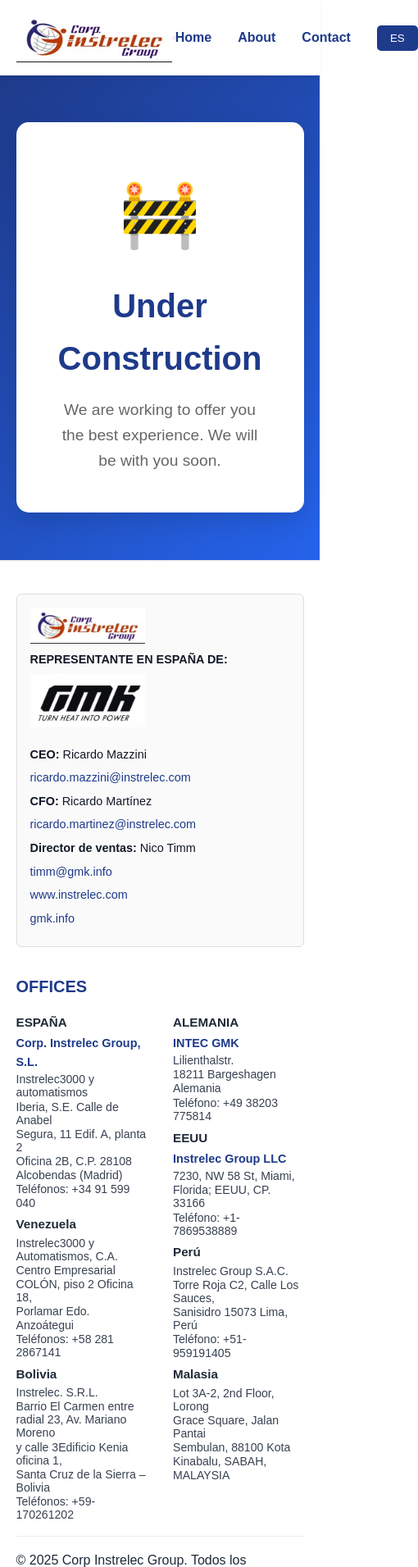
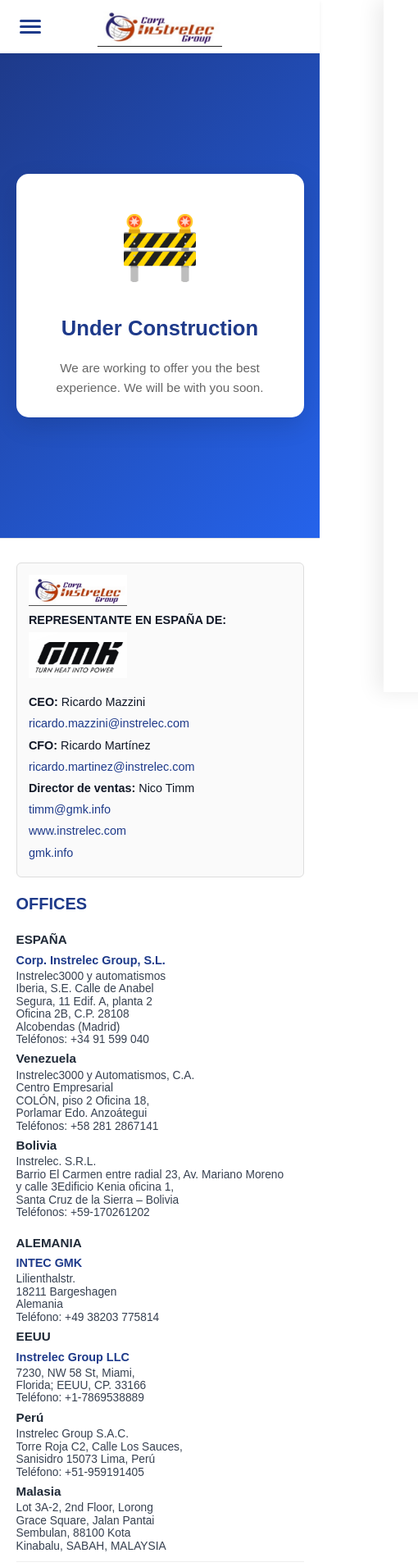
Before and after one commit to alegreguevarapatricio-ai/web_instrelec, a plain HTML site: page index.html in a window 390 px wide. Shown: the top 1911 px of the page at 82% size, 510 px wide, since content can reach past the window. Drawn offline with Linux system fonts and the light colour scheme.

Commit message:
agregado de responsive + .gitignore + README.md

```diff
--- a/css/styles.css
+++ b/css/styles.css
@@ -32,15 +32,33 @@
             justify-content: space-between;
             align-items: center;
             padding: 1rem 5%;
+            position: relative;
             max-width: 1200px;
             margin: 0 auto;
         }
 
-        .logo { height: 60px; }
+    .logo { height: 60px; max-width:160px; }
 
-        .nav-links { display:flex; gap:2rem; list-style:none; align-items:center; }
-        .nav-links a { text-decoration:none; color:var(--azul-oscuro); font-weight:600; }
-        .lang-selector { background:var(--azul-oscuro); color:#fff; border:none; padding:0.5rem 1rem; border-radius:5px; }
+    /* Navigation */
+    .nav-links { display:flex; gap:2rem; list-style:none; align-items:center; }
+    .nav-links a { text-decoration:none; color:var(--azul-oscuro); font-weight:600; }
+    .lang-selector { background:var(--azul-oscuro); color:#fff; border:none; padding:0.5rem 1rem; border-radius:5px; }
+
+    /* Mobile menu toggle (hidden on desktop) */
+    .menu-toggle { display:none; background:transparent; border:none; cursor:pointer; padding:0.25rem; }
+    .menu-toggle span { display:block; width:26px; height:3px; background:var(--azul-oscuro); margin:4px 0; border-radius:2px; }
+
+    /* Overlay used when mobile menu is open */
+    .overlay {
+        position: fixed;
+        inset: 0;
+        background: rgba(0,0,0,0.35);
+        opacity: 0;
+        visibility: hidden;
+        transition: opacity 0.25s ease-in-out, visibility 0.25s;
+        z-index: 110;
+    }
+    .overlay.active { opacity: 1; visibility: visible; }
 
         /* Contenido Principal */
         main {
@@ -61,33 +79,33 @@
         footer {
             background: #fff;
             color: var(--texto-dark);
-            padding: 2.5rem 5%;
+            padding: 1.8rem 5%;
             border-top: 1px solid #e6e6e6;
         }
 
         .footer-content { max-width:1200px; margin:0 auto; }
 
-        .footer-inner { display:flex; gap:2rem; align-items:flex-start; }
+    .footer-inner { display:flex; gap:1rem; align-items:flex-start; }
 
-        /* Left column: GMK representative box */
-        .footer-left { width:280px; }
-        .gmk-box { border:1px solid #ddd; padding:1rem; background:#fafafa; border-radius:6px; }
-        .gmk-box img { display:block; max-width:140px; margin-bottom:0.5rem; }
-        .gmk-box p { font-size:0.9rem; color:#111827; margin:0.35rem 0; }
+    /* Left column: GMK representative box */
+    .footer-left { width:300px; }
+    .gmk-box { border:1px solid #ddd; padding:0.9rem; background:#fafafa; border-radius:6px; }
+    .gmk-box img { display:block; max-width:130px; margin-bottom:0.4rem; }
+    .gmk-box p { font-size:0.9rem; color:#111827; margin:0.2rem 0; }
         .gmk-box a { color:var(--azul-oscuro); text-decoration:none; }
 
         /* Right column: offices */
         .footer-right { flex:1; }
         .footer-title { color:var(--azul-oscuro); font-size:1.25rem; font-weight:700; margin:0 0 1rem 0; }
 
-    /* Two-column layout for offices: explicit two columns (3 then 4) */
-    .offices-grid { display:flex; gap:2rem; align-items:flex-start; }
-    .offices-col { flex:1; display:flex; flex-direction:column; gap:0.35rem; }
+        /* Two-column layout for offices: explicit two columns (3 then 4) */
+    .offices-grid { display:flex; gap:1rem; align-items:flex-start; }
+    .offices-col { flex:1; display:flex; flex-direction:column; gap:0.2rem; }
     .offices-col .office { padding:0; }
     .office { padding:0; }
-    .office h3 { font-size:0.95rem; margin:0 0 0.12rem; font-weight:700; }
-    .office h4 { font-size:0.9rem; margin:0 0 0.08rem; font-weight:600; color:var(--azul-oscuro); }
-    .office p { margin:0.06rem 0; font-size:0.88rem; color:#374151; line-height:1.15; }
+    .office h3 { font-size:0.95rem; margin:0 0 0.08rem; font-weight:700; }
+    .office h4 { font-size:0.9rem; margin:0 0 0.06rem; font-weight:600; color:var(--azul-oscuro); }
+    .office p { margin:0.04rem 0; font-size:0.88rem; color:#374151; line-height:1.08; }
 
         /* Contacts area (rightmost) */
         .contacts { margin-top:0.5rem; }
@@ -95,20 +113,56 @@
         .contacts a { color:var(--azul-oscuro); text-decoration:none; }
 
         /* Footer small separators */
-        .footer-sep { height:1px; background:#eee; margin:1rem 0; }
+    .footer-sep { height:1px; background:#eee; margin:0.6rem 0; }
 
         /* Responsive */
+        /* Desktop -> tablet -> mobile breakpoints */
         @media (max-width: 1100px) {
-            .offices-grid { grid-template-columns: repeat(2, minmax(160px, 1fr)); }
+            .offices-grid { gap:1rem; }
+            .footer-left { width:260px; }
         }
 
         @media (max-width: 780px) {
+            /* Mobile navigation: hide links and show burger */
+            .menu-toggle { display:block; }
+            .nav-links {
+                position: fixed;
+                right: -100%;
+                top: 0;
+                height: 100vh;
+                width: 80%;
+                max-width: 320px;
+                background: #fff;
+                flex-direction: column;
+                padding: 80px 20px;
+                gap: 1rem;
+                box-shadow: -8px 0 24px rgba(0,0,0,0.08);
+                transition: right 0.32s cubic-bezier(.2,.9,.3,1);
+                z-index: 120;
+            }
+            .nav-links.active { right: 0; }
+            .nav-links a { color:var(--texto-dark); font-size:1.05rem; }
+
+            /* Center the logo visually on small screens */
+            nav { align-items: center; }
+            .logo { position: absolute; left: 50%; transform: translateX(-50%); z-index:125; }
+
             .footer-inner { flex-direction:column; }
             .footer-left { width:100%; }
-            /* On smaller tablets switch to single column for readability */
-            .offices-grid { grid-template-columns: 1fr; }
+            .offices-grid { flex-direction:column; }
+            .offices-col { width:100%; }
+            /* Ensure first column stays above second when stacked */
+            .offices-col:first-child { order: 0; }
+            .offices-col:last-child { order: 1; }
+            /* Slightly reduce spacing on mobile for compactness */
+            .offices-col { gap:0.16rem; }
+            .office p { font-size:0.86rem; }
         }
 
         @media (max-width: 480px) {
-            .offices-grid { grid-template-columns: 1fr; }
+            .logo { height:48px; }
+            .construction-container { padding:1.5rem; }
+            .construction-container h1 { font-size:1.6rem; }
+            .construction-container p { font-size:0.95rem; }
+            .gmk-box img { max-width:120px; }
         }
--- a/index.html
+++ b/index.html
@@ -23,6 +23,9 @@
             </ul>
         </nav>
     </header>
+
+    <!-- Overlay for mobile menu -->
+    <div id="overlay" class="overlay" aria-hidden="true"></div>
 
     <main>
         <div class="construction-container">
--- a/js/script.js
+++ b/js/script.js
@@ -56,23 +56,37 @@
         function setupMobileMenu() {
             const menuToggle = document.getElementById('menuToggle');
             const navLinks = document.querySelector('.nav-links');
+            const overlay = document.getElementById('overlay');
 
             if (menuToggle && navLinks) {
                 menuToggle.addEventListener('click', () => {
-                    navLinks.classList.toggle('active');
+                    const opened = navLinks.classList.toggle('active');
+                    if (overlay) overlay.classList.toggle('active', opened);
                 });
 
                 // Cerrar menú al hacer clic en un enlace
                 navLinks.querySelectorAll('a').forEach(link => {
                     link.addEventListener('click', () => {
                         navLinks.classList.remove('active');
+                        if (overlay) overlay.classList.remove('active');
                     });
                 });
 
                 // Cerrar menú al hacer clic fuera
+                // Close when clicking the overlay
+                if (overlay) {
+                    overlay.addEventListener('click', () => {
+                        navLinks.classList.remove('active');
+                        overlay.classList.remove('active');
+                    });
+                }
+
+                // Keep the document click handler but ignore overlay clicks
                 document.addEventListener('click', (e) => {
+                    if (overlay && overlay.contains(e.target)) return;
                     if (!navLinks.contains(e.target) && !menuToggle.contains(e.target)) {
                         navLinks.classList.remove('active');
+                        if (overlay) overlay.classList.remove('active');
                     }
                 });
             }
@@ -80,9 +94,15 @@
 
         document.addEventListener('DOMContentLoaded', () => {
             try {
-                const navLang = navigator.language || navigator.userLanguage || 'es';
-                const baseLang = (navLang.split('-')[0] || 'es').toLowerCase();
-                currentLang = translations[baseLang] ? baseLang : 'es';
+                        // First, check if the user has a saved preference
+                        const saved = localStorage.getItem('instrelecLang');
+                        if (saved && translations[saved]) {
+                            currentLang = saved;
+                        } else {
+                            const navLang = navigator.language || navigator.userLanguage || 'es';
+                            const baseLang = (navLang.split('-')[0] || 'es').toLowerCase();
+                            currentLang = translations[baseLang] ? baseLang : 'es';
+                        }
             } catch (e) {
                 currentLang = 'es';
             }
@@ -90,3 +110,16 @@
             applyTranslations();
             setupMobileMenu();
         });
+
+        // Persist language when toggling
+        const originalToggle = toggleLanguage;
+        function toggleLanguageAndPersist() {
+            originalToggle();
+            try {
+                localStorage.setItem('instrelecLang', currentLang);
+            } catch (e) {
+                // ignore storage errors
+            }
+        }
+        // Replace global toggle with persisting version
+        window.toggleLanguage = toggleLanguageAndPersist;
```
Also changed, not shown: 2 other files.
